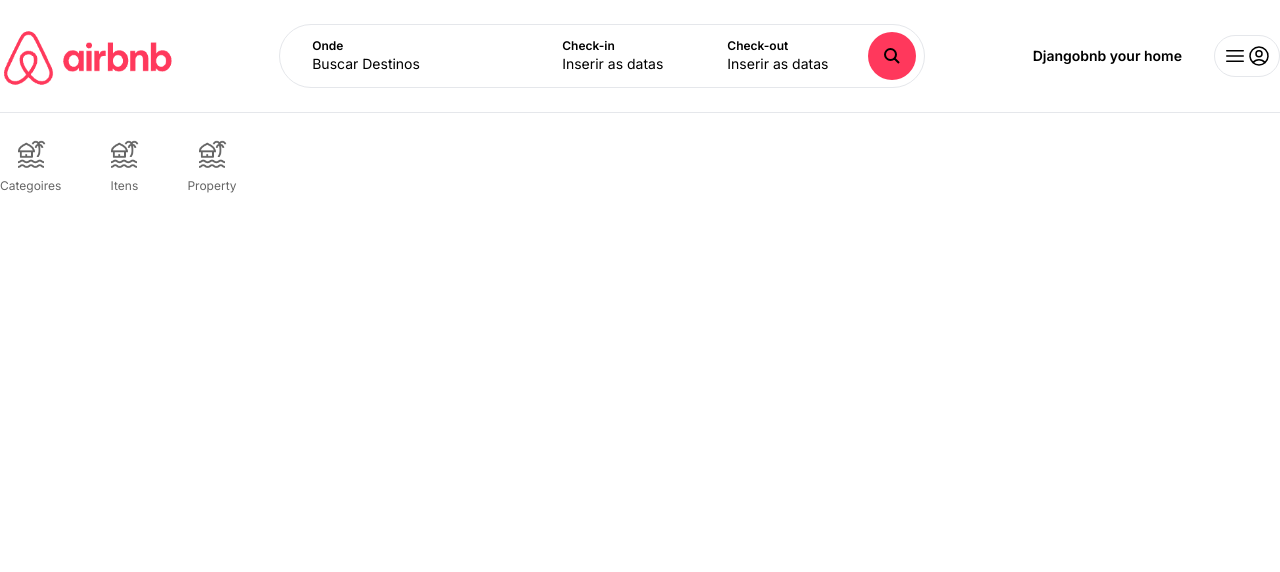
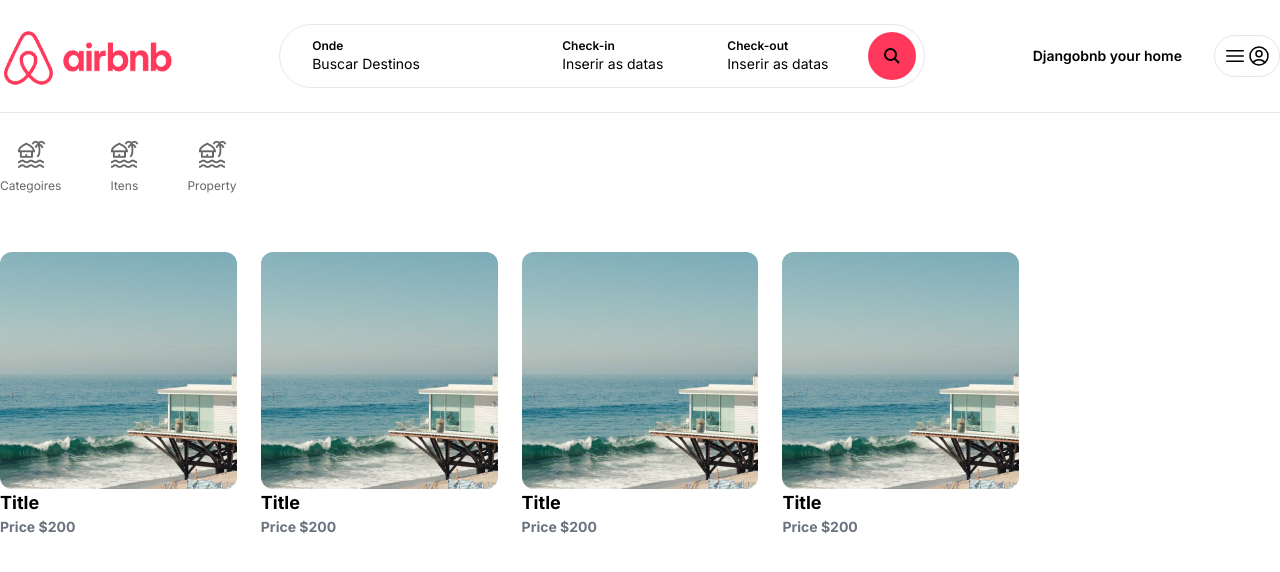
Before and after one commit to PedroGuilhermeSilv/clone-airbnb, a Next.js app in the folder frontend/nextbnb/: page / in a window 1280 px wide. Shown: the top 572 px of the page. Built offline with nearby package versions, Linux system fonts and the light colour scheme.

Commit message:
feat: Add PropertyList component for displaying property items on the front page

```diff
--- /dev/null
+++ b/frontend/nextbnb/app/components/properties/PropertyList.tsx
@@ -0,0 +1,12 @@
+import PropertyListItem from "./PropertyListItem";
+const PropertyList = () => {
+
+    return <>
+        <PropertyListItem />
+        <PropertyListItem />
+        <PropertyListItem />
+        <PropertyListItem />
+    </>
+}
+
+export default PropertyList;
--- /dev/null
+++ b/frontend/nextbnb/app/components/properties/PropertyListItem.tsx
@@ -0,0 +1,24 @@
+import Image from "next/image";
+const PropertyListItem = () => {
+
+    return <div className="cursor-pointer" >
+        <div className=" relative overflow-hidden aspect-square rounded-xl">
+            <Image
+                fill
+                src="/beach_1.jpg"
+                sizes="(max-width: 768px) 768px, (max-width: 1200px) 768px, 768px"
+                alt="property"
+                className="object-cover hover:scale-110 w-full h-full transition"
+            />
+        </div>
+        <div className="mt2">
+            <p className="text-lg font-bold"> Title</p>
+
+        </div>
+        <div className="mt2">
+            <p className="text-sm text-gray-500"> <strong>Price $200</strong></p>
+    </div>
+    </div>
+}
+
+export default PropertyListItem;
--- a/frontend/nextbnb/app/page.tsx
+++ b/frontend/nextbnb/app/page.tsx
@@ -1,9 +1,13 @@
 import Categories from "./components/Categories";
+import PropertyList from "./components/properties/PropertyList";
 
 export default function Home() {
   return (
     <main className="max-w-[1500px] mx-auto ">
       <Categories />
+      <div className="mt-4 grid grid-cols-1 md:grid-cols-3 lg:grid-cols-5 gap-6">
+        <PropertyList />
+      </div>
     </main>
   );
 }
```
Also changed, not shown: frontend/nextbnb/public/beach_1.jpg (added), 1 other file (tests, documents, lock files or other folders).
